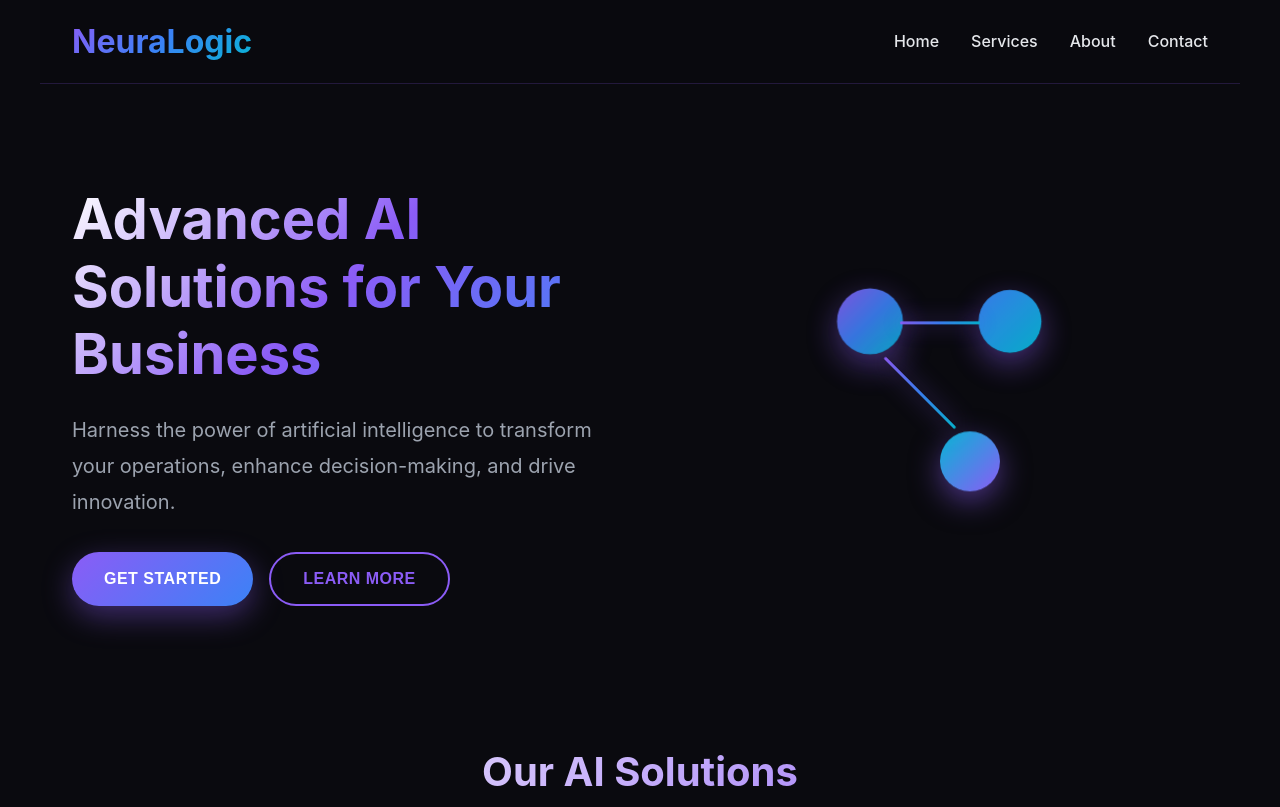
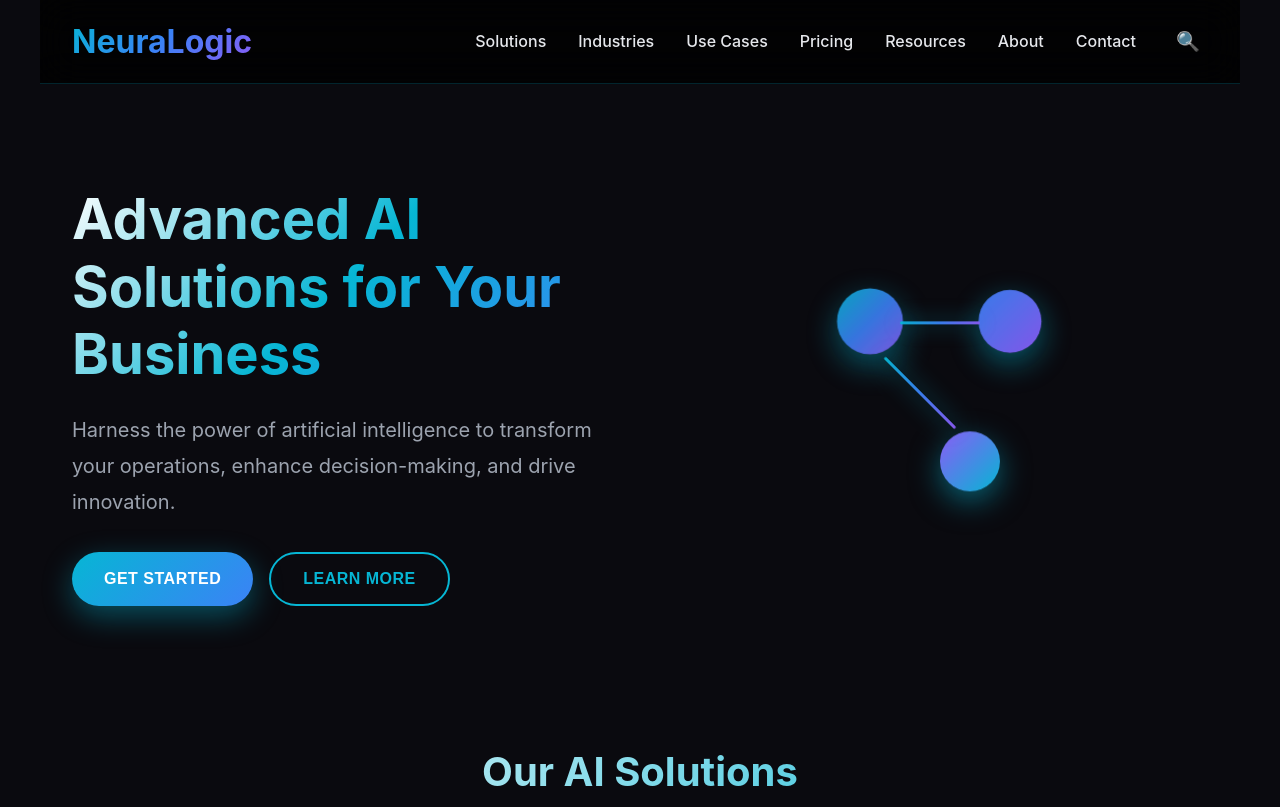
Before and after one commit to Bruceharris20/NeuraLogic, a website built with Vite: page index.html in a window 1280 px wide. Shown: the top 807 px of the page. Built offline with nearby package versions, Linux system fonts and the light colour scheme.

Commit message:
Update Navigation Header with Expanded Menu

```diff
--- a/main.js
+++ b/main.js
@@ -3,17 +3,22 @@ import './style.css'
 document.querySelector('#app').innerHTML = `
   <div class="container">
     <header class="header">
-      <div class="nav">
+      <nav class="nav">
         <div class="logo">
           <h1>NeuraLogic</h1>
         </div>
-        <nav class="navigation">
-          <a href="#home">Home</a>
-          <a href="#services">Services</a>
+        <div class="navigation">
+          <a href="#solutions">Solutions</a>
+          <a href="#industries">Industries</a>
+          <a href="#use-cases">Use Cases</a>
+          <a href="#pricing">Pricing</a>
+          <a href="#resources">Resources</a>
           <a href="#about">About</a>
           <a href="#contact">Contact</a>
-        </nav>
-      </div>
+          <a href="#search" class="search-icon">🔍</a>
+        </div>
+        <button class="mobile-menu">☰</button>
+      </nav>
     </header>
 
     <main class="main">
--- a/style.css
+++ b/style.css
@@ -21,9 +21,9 @@ body {
 
 .header {
   padding: 1rem 2rem;
-  background: rgba(10, 10, 15, 0.95);
+  background: rgba(0, 0, 0, 0.8);
   backdrop-filter: blur(20px);
-  border-bottom: 1px solid rgba(139, 92, 246, 0.2);
+  border-bottom: 1px solid rgba(6, 182, 212, 0.2);
   position: sticky;
   top: 0;
   z-index: 100;
@@ -36,7 +36,7 @@ body {
 }
 
 .logo h1 {
-  background: linear-gradient(135deg, #8b5cf6, #3b82f6, #06b6d4);
+  background: linear-gradient(135deg, #06b6d4, #3b82f6, #8b5cf6);
   -webkit-background-clip: text;
   -webkit-text-fill-color: transparent;
   background-clip: text;
@@ -47,6 +47,7 @@ body {
 .navigation {
   display: flex;
   gap: 2rem;
+  align-items: center;
 }
 
 .navigation a {
@@ -55,26 +56,56 @@ body {
   font-weight: 500;
   transition: all 0.3s ease;
   position: relative;
+  padding: 0.5rem 0;
 }
 
 .navigation a:hover {
-  color: #8b5cf6;
+  color: #06b6d4;
   transform: translateY(-2px);
 }
 
 .navigation a::after {
   content: '';
   position: absolute;
-  bottom: -5px;
+  bottom: 0;
   left: 0;
   width: 0;
   height: 2px;
-  background: linear-gradient(135deg, #8b5cf6, #3b82f6);
+  background: linear-gradient(135deg, #06b6d4, #3b82f6);
   transition: width 0.3s ease;
 }
 
 .navigation a:hover::after {
   width: 100%;
+}
+
+.search-icon {
+  font-size: 1.2rem;
+  padding: 0.5rem !important;
+  border-radius: 8px;
+  transition: all 0.3s ease;
+}
+
+.search-icon:hover {
+  background: rgba(6, 182, 212, 0.1);
+  transform: scale(1.1);
+}
+
+.mobile-menu {
+  display: none;
+  background: none;
+  border: none;
+  color: #e5e7eb;
+  font-size: 1.5rem;
+  cursor: pointer;
+  padding: 0.5rem;
+  border-radius: 8px;
+  transition: all 0.3s ease;
+}
+
+.mobile-menu:hover {
+  color: #06b6d4;
+  background: rgba(6, 182, 212, 0.1);
 }
 
 .main {
@@ -99,7 +130,7 @@ body {
   font-weight: 700;
   line-height: 1.2;
   margin-bottom: 1.5rem;
-  background: linear-gradient(135deg, #ffffff, #8b5cf6, #3b82f6);
+  background: linear-gradient(135deg, #ffffff, #06b6d4, #3b82f6);
   -webkit-background-clip: text;
   -webkit-text-fill-color: transparent;
   background-clip: text;
@@ -130,28 +161,28 @@ body {
 }
 
 .btn-primary {
-  background: linear-gradient(135deg, #8b5cf6, #3b82f6);
+  background: linear-gradient(135deg, #06b6d4, #3b82f6);
   color: white;
-  box-shadow: 0 10px 30px rgba(139, 92, 246, 0.4);
+  box-shadow: 0 10px 30px rgba(6, 182, 212, 0.4);
 }
 
 .btn-primary:hover {
   transform: translateY(-3px);
-  box-shadow: 0 15px 40px rgba(139, 92, 246, 0.6);
-  background: linear-gradient(135deg, #7c3aed, #2563eb);
+  box-shadow: 0 15px 40px rgba(6, 182, 212, 0.6);
+  background: linear-gradient(135deg, #0891b2, #2563eb);
 }
 
 .btn-secondary {
   background: transparent;
-  color: #8b5cf6;
-  border: 2px solid #8b5cf6;
+  color: #06b6d4;
+  border: 2px solid #06b6d4;
 }
 
 .btn-secondary:hover {
-  background: linear-gradient(135deg, #8b5cf6, #3b82f6);
+  background: linear-gradient(135deg, #06b6d4, #3b82f6);
   color: white;
   transform: translateY(-3px);
-  box-shadow: 0 10px 30px rgba(139, 92, 246, 0.3);
+  box-shadow: 0 10px 30px rgba(6, 182, 212, 0.3);
 }
 
 .hero-visual {
@@ -172,9 +203,9 @@ body {
   position: absolute;
   width: 60px;
   height: 60px;
-  background: linear-gradient(135deg, #8b5cf6, #3b82f6, #06b6d4);
+  background: linear-gradient(135deg, #06b6d4, #3b82f6, #8b5cf6);
   border-radius: 50%;
-  box-shadow: 0 10px 30px rgba(139, 92, 246, 0.5);
+  box-shadow: 0 10px 30px rgba(6, 182, 212, 0.5);
   animation: pulse 2s ease-in-out infinite;
 }
 
@@ -188,7 +219,7 @@ body {
   top: 50px;
   right: 50px;
   animation-delay: 0.5s;
-  background: linear-gradient(135deg, #3b82f6, #06b6d4);
+  background: linear-gradient(135deg, #3b82f6, #8b5cf6);
 }
 
 .neural-node:nth-child(3) {
@@ -196,13 +227,13 @@ body {
   left: 50%;
   transform: translateX(-50%);
   animation-delay: 1s;
-  background: linear-gradient(135deg, #06b6d4, #8b5cf6);
+  background: linear-gradient(135deg, #8b5cf6, #06b6d4);
 }
 
 .neural-connection {
   position: absolute;
   height: 3px;
-  background: linear-gradient(90deg, #8b5cf6, #3b82f6, #06b6d4);
+  background: linear-gradient(90deg, #06b6d4, #3b82f6, #8b5cf6);
   opacity: 0.8;
   animation: glow 3s ease-in-out infinite;
   border-radius: 2px;
@@ -231,7 +262,7 @@ body {
   font-size: 2.5rem;
   margin-bottom: 3rem;
   color: #ffffff;
-  background: linear-gradient(135deg, #ffffff, #8b5cf6);
+  background: linear-gradient(135deg, #ffffff, #06b6d4);
   -webkit-background-clip: text;
   -webkit-text-fill-color: transparent;
   background-clip: text;
@@ -245,26 +276,26 @@ body {
 }
 
 .service-card {
-  background: linear-gradient(135deg, rgba(139, 92, 246, 0.1), rgba(59, 130, 246, 0.05));
+  background: linear-gradient(135deg, rgba(6, 182, 212, 0.1), rgba(59, 130, 246, 0.05));
   padding: 2rem;
   border-radius: 20px;
   box-shadow: 0 10px 30px rgba(0, 0, 0, 0.3);
   transition: all 0.3s ease;
-  border: 1px solid rgba(139, 92, 246, 0.2);
+  border: 1px solid rgba(6, 182, 212, 0.2);
   backdrop-filter: blur(10px);
 }
 
 .service-card:hover {
   transform: translateY(-10px);
-  box-shadow: 0 20px 50px rgba(139, 92, 246, 0.3);
-  border-color: rgba(139, 92, 246, 0.4);
-  background: linear-gradient(135deg, rgba(139, 92, 246, 0.15), rgba(59, 130, 246, 0.1));
+  box-shadow: 0 20px 50px rgba(6, 182, 212, 0.3);
+  border-color: rgba(6, 182, 212, 0.4);
+  background: linear-gradient(135deg, rgba(6, 182, 212, 0.15), rgba(59, 130, 246, 0.1));
 }
 
 .service-icon {
   font-size: 3rem;
   margin-bottom: 1rem;
-  filter: drop-shadow(0 0 10px rgba(139, 92, 246, 0.5));
+  filter: drop-shadow(0 0 10px rgba(6, 182, 212, 0.5));
 }
 
 .service-card h4 {
@@ -281,10 +312,10 @@ body {
 .footer {
   text-align: center;
   padding: 2rem;
-  background: rgba(139, 92, 246, 0.05);
+  background: rgba(6, 182, 212, 0.05);
   color: #9ca3af;
   margin-top: 4rem;
-  border-top: 1px solid rgba(139, 92, 246, 0.2);
+  border-top: 1px solid rgba(6, 182, 212, 0.2);
 }
 
 @keyframes fadeInUp {
@@ -332,15 +363,23 @@ body {
 @keyframes glow {
   0%, 100% {
     opacity: 0.8;
-    box-shadow: 0 0 15px rgba(139, 92, 246, 0.4);
+    box-shadow: 0 0 15px rgba(6, 182, 212, 0.4);
   }
   50% {
     opacity: 1;
-    box-shadow: 0 0 25px rgba(139, 92, 246, 0.8);
+    box-shadow: 0 0 25px rgba(6, 182, 212, 0.8);
   }
 }
 
 @media (max-width: 768px) {
+  .navigation {
+    display: none;
+  }
+
+  .mobile-menu {
+    display: block;
+  }
+
   .hero {
     grid-template-columns: 1fr;
     text-align: center;
@@ -349,10 +388,6 @@ body {
 
   .hero-title {
     font-size: 2.5rem;
-  }
-
-  .navigation {
-    gap: 1rem;
   }
 
   .services-grid {
```
